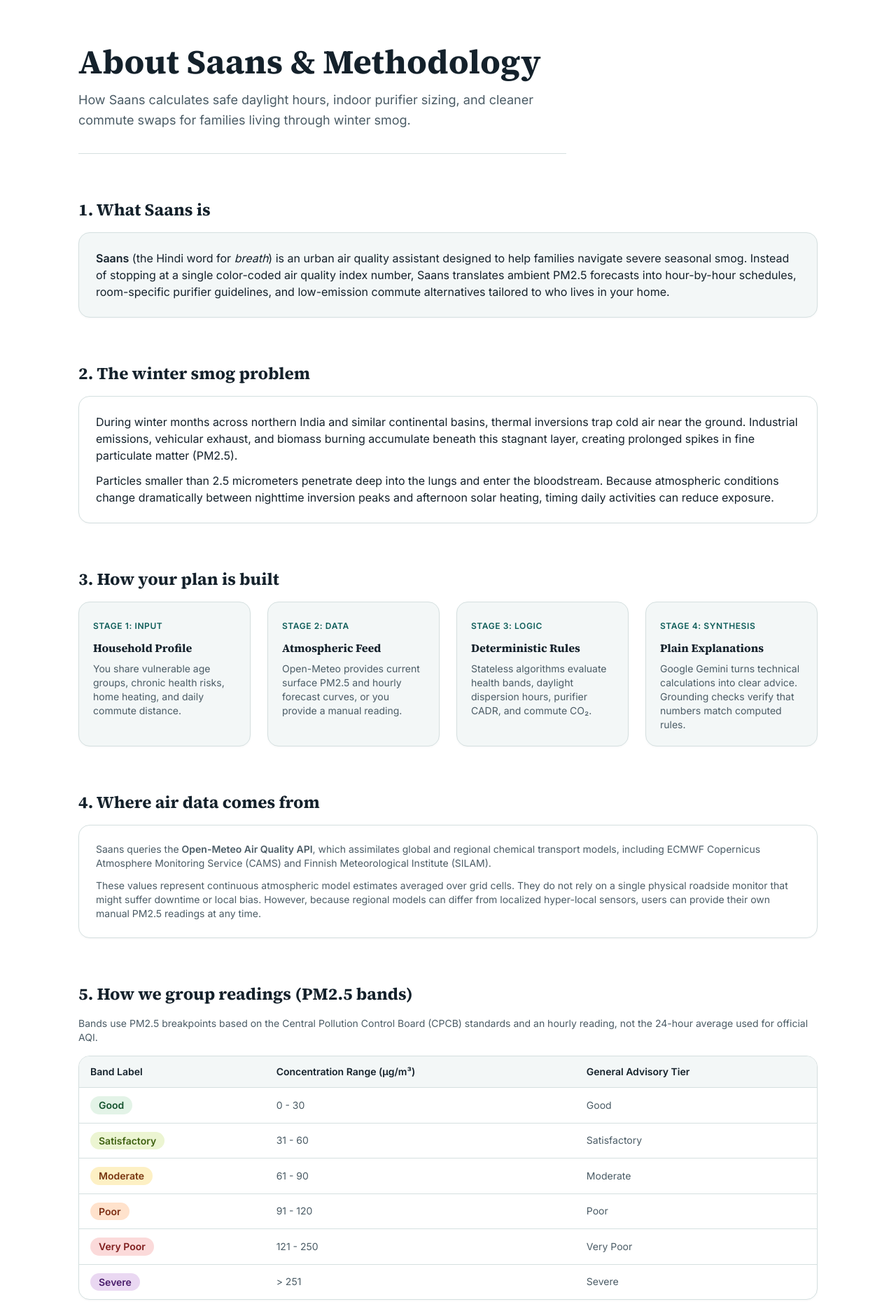
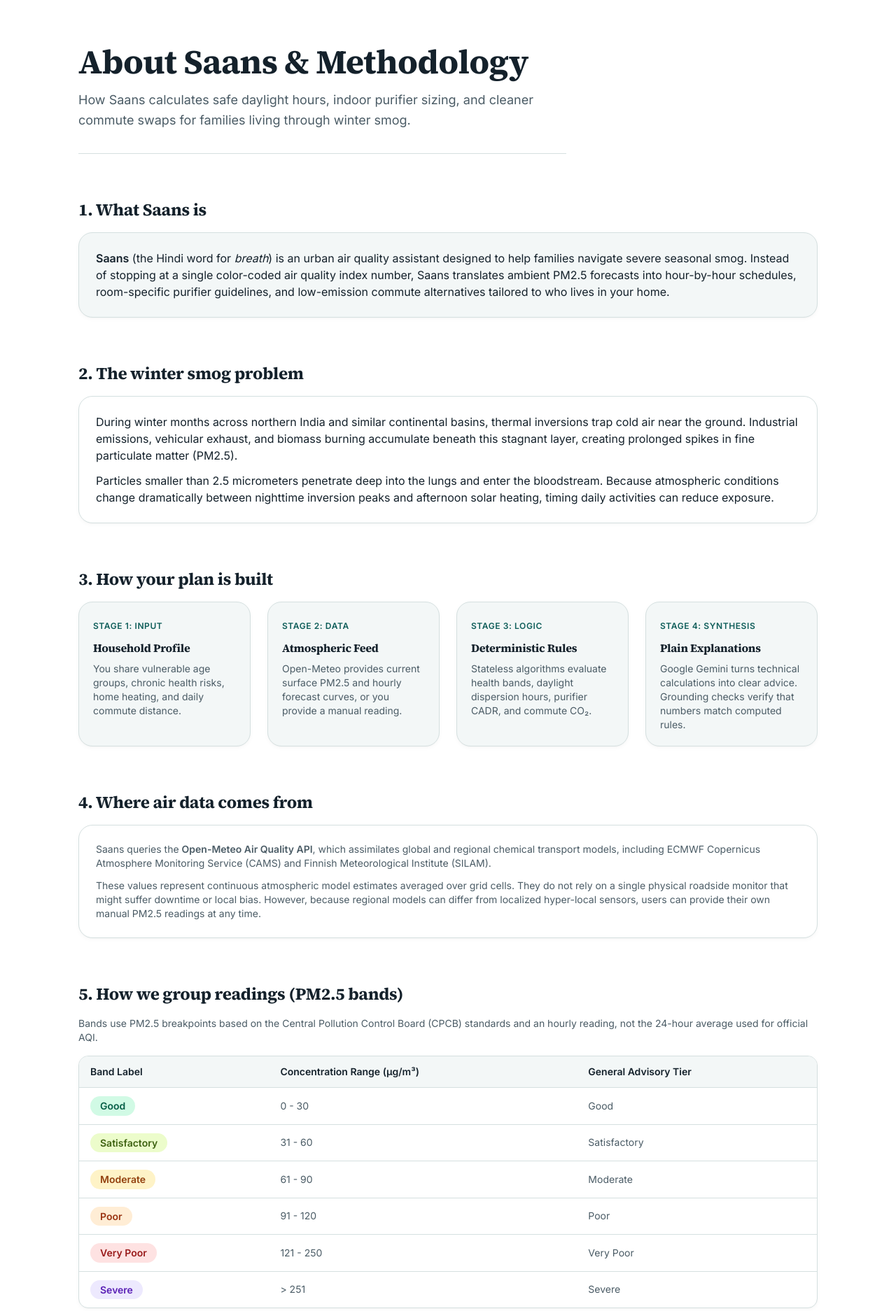
Before and after one commit to anshumansingh0408-hub/aqi, a Flask app: page /about in a window 1280 px wide. Shown: the part 81-1955 px from the top of the page at 70% size. Run offline with Flask 3, Linux system fonts and the light colour scheme; some libraries are stand-ins or nearby versions.

Commit message:
style(ui): enhance AQI spectrum, ambient card tints, and micro-interactions

```diff
--- a/static/css/app.css
+++ b/static/css/app.css
@@ -4,9 +4,11 @@
   --color-ink: #14212B;
   --color-primary: #0F5E5A;
   --color-primary-dark: #0A4642;
+  --color-primary-light: #E6F3F2;
   --color-surface: #F3F7F7;
   --color-border: #D5E0E0;
   --color-muted: #4B5C66;
+  --color-card-bg: #FFFFFF;
 }
 
 body {
@@ -15,11 +17,14 @@ body {
   font-size: 1.0625rem;
   line-height: 1.65;
   background-color: #F8FAFA;
+  -webkit-font-smoothing: antialiased;
+  -moz-osx-font-smoothing: grayscale;
 }
 
 h1, h2, h3, h4, h5, h6 {
   font-family: 'Source Serif 4', Georgia, serif;
   color: var(--color-ink);
+  letter-spacing: -0.015em;
 }
 
 h1 {
@@ -72,8 +78,8 @@ button, a.btn, input[type="submit"], input[type="button"], select {
 .saans-card {
   background-color: #FFFFFF;
   border: 1px solid var(--color-border);
-  border-radius: 16px;
-  box-shadow: 0 1px 3px rgba(20, 33, 43, 0.04);
+  border-radius: 20px;
+  box-shadow: 0 2px 6px rgba(20, 33, 43, 0.03), 0 1px 2px rgba(20, 33, 43, 0.02);
   transition: transform 0.25s cubic-bezier(0.16, 1, 0.3, 1),
               box-shadow 0.25s cubic-bezier(0.16, 1, 0.3, 1),
               border-color 0.25s ease;
@@ -233,7 +239,7 @@ button, a.btn, input[type="submit"], input[type="button"], select {
 .band-chip {
   display: inline-flex;
   align-items: center;
-  padding: 4px 12px;
+  padding: 5px 14px;
   border-radius: 9999px;
   font-size: 0.875rem;
   font-weight: 600;
@@ -242,42 +248,42 @@ button, a.btn, input[type="submit"], input[type="button"], select {
 }
 
 .band-good {
-  background-color: #E3F3E7;
-  color: #14532D;
+  background-color: #D1FAE5;
+  color: #065F46;
 }
 
 .band-satisfactory {
-  background-color: #ECF5D2;
+  background-color: #ECFCCB;
   color: #3F6212;
 }
 
 .band-moderate {
-  background-color: #FDF0C4;
-  color: #78350F;
+  background-color: #FEF3C7;
+  color: #92400E;
 }
 
 .band-poor {
-  background-color: #FFE2CC;
-  color: #7C2D12;
+  background-color: #FFEDD5;
+  color: #9A3412;
 }
 
 .band-very_poor {
-  background-color: #FBDADA;
-  color: #7F1D1D;
+  background-color: #FEE2E2;
+  color: #991B1B;
 }
 
 .band-severe {
-  background-color: #EAD8F2;
-  color: #4A1D6B;
+  background-color: #EDE9FE;
+  color: #5B21B6;
 }
 
-/* Hourly Timeline Scroller */
+/* Daylight Forecast Timeline Scroller */
 .timeline-scroller {
   display: flex;
   gap: 12px;
   overflow-x: auto;
+  scroll-snap-type: x proximity;
   padding-bottom: 8px;
-  scroll-behavior: smooth;
   -webkit-overflow-scrolling: touch;
 }
 
@@ -324,46 +376,47 @@ button, a.btn, input[type="submit"], input[type="button"], select {
 }
 
 .animate-fade-in {
-  animation: fadeInUp 0.35s cubic-bezier(0.16, 1, 0.3, 1) forwards;
+  animation: fadeIn 0.35s cubic-bezier(0.16, 1, 0.3, 1) forwards;
 }
 
-/* Table container preventing horizontal page scroll */
+/* Responsive Table Wrapper */
 .table-container {
   overflow-x: auto;
-  -webkit-overflow-scrolling: touch;
-  max-width: 100%;
+  border-radius: 14px;
+  border: 1px solid var(--color-border);
 }
 
-/* Prefers reduced motion */
-@media (prefers-reduced-motion: reduce) {
-  *, *::before, *::after {
-    animation-duration: 0.01ms !important;
-    animation-iteration-count: 1 !important;
-    transition-duration: 0.01ms !important;
-    scroll-behavior: auto !important;
-  }
-}
-
-/* Print styles */
+/* Print Stylesheet for High Contrast Export */
 @media print {
-  header, footer, nav, button, .no-print, [role="tablist"], #tabpanel-ask {
-    display: none !important;
-  }
-  #tabpanel-today, #tabpanel-indoors, #tabpanel-commute, #tabpanel-explain {
-    display: block !important;
-    visibility: visible !important;
-    page-break-after: always;
-  }
   body {
     background-color: #FFFFFF !important;
     color: #000000 !important;
+    font-size: 11pt;
   }
-  .saans-card {
-    border: 1px solid #CCCCCC !important;
+
+  header, footer, .no-print, [role="tablist"], #plan-loading, .skip-link {
+    display: none !important;
+  }
+
+  main {
+    margin: 0 !important;
+    padding: 0 !important;
+  }
+
+  [role="tabpanel"] {
+    display: block !important;
+    margin-bottom: 24pt !important;
+    page-break-inside: avoid;
+  }
+
+  .saans-card, .glass-card {
     box-shadow: none !important;
+    border: 1px solid #666666 !important;
+    background: #FFFFFF !important;
     break-inside: avoid;
   }
-  tr {
-    page-break-inside: avoid;
+
+  .spectrum-track, .bar-track {
+    border: 1px solid #000000 !important;
   }
 }
```
Also changed, not shown: other parts of static/css/app.css (+89 -42 lines).
